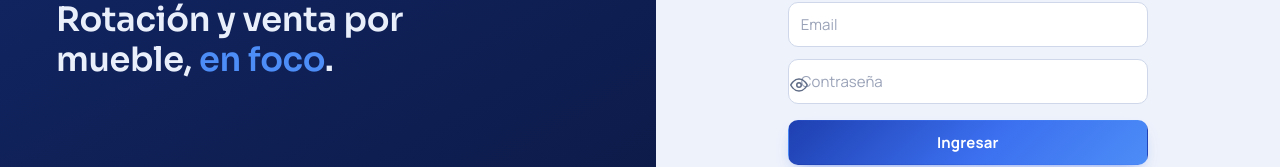
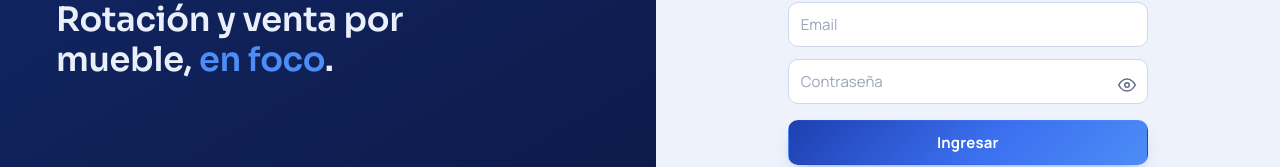
Before and after one commit to javierpad-ship-it/Rack, a Next.js app in the folder web/: page /login in a window 1280 px wide. Shown: the part 374-541 px from the top of the page. Built offline with nearby package versions, Linux system fonts and the light colour scheme.

Commit message:
web: anclar el ojito de contraseña a la derecha (fix posicion)
El boton se estiraba a todo el ancho; se fija width + left:auto.

Co-Authored-By: Claude Opus 4.8 <noreply@anthropic.com>
Claude-Session: https://claude.ai/code/session_01YNv4Td8f57ED6N3khh59s8

```diff
--- a/web/src/app/globals.css
+++ b/web/src/app/globals.css
@@ -176,16 +176,21 @@ button.secondary:hover { background: var(--surface-2); filter: none; }
 .pwd input { width: 100%; padding-right: 40px; }
 .pwd .toggle {
   position: absolute;
-  right: 4px;
+  right: 6px;
+  left: auto;
   top: 50%;
   transform: translateY(-50%);
+  width: 30px;
+  height: 30px;
+  padding: 0;
+  display: inline-flex;
+  align-items: center;
+  justify-content: center;
   background: transparent;
   border: none;
   box-shadow: none;
-  padding: 6px;
   color: var(--muted);
   cursor: pointer;
-  display: inline-flex;
 }
 .pwd .toggle:hover { background: transparent; filter: none; color: var(--brand); }
 .pwd .toggle:active { transform: translateY(-50%); }
```
